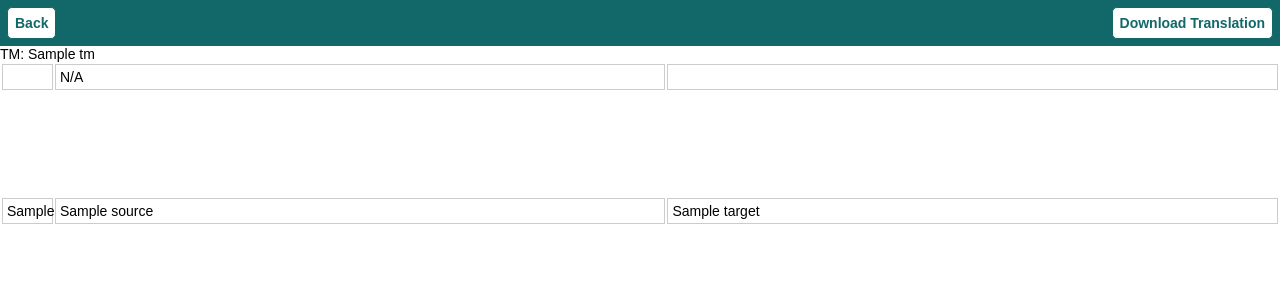
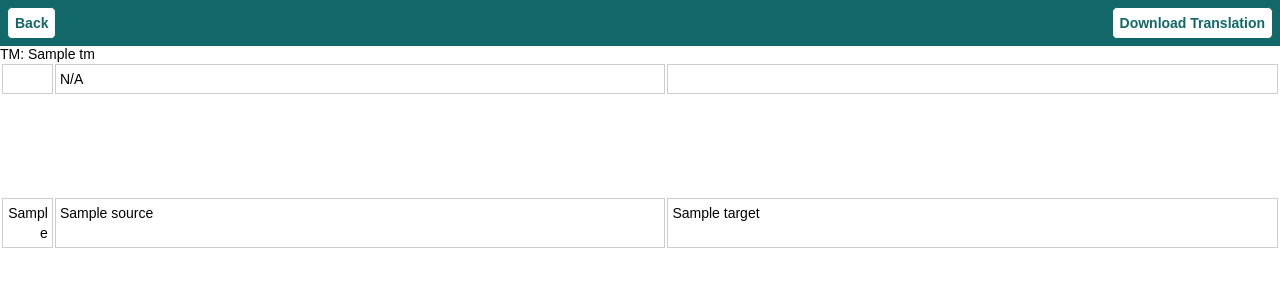
Before and after one commit to toramanPRO/toraman_webapp, a Django app: template cat/templates/bilingual_file.html in a window 1280 px wide. Shown: the top 300 px of the page. Run offline with Django 3.2, Linux system fonts and the light colour scheme; the template is opened without the code that fills it: most values are stand-ins (such as "Sample title", 1, 10 or a date in 2020).

Commit message:
css tweaks for bilingual_file.html

```diff
--- a/cat/static/cat/bilingual_file.css
+++ b/cat/static/cat/bilingual_file.css
@@ -52,6 +52,8 @@ div#tm-hits {
 td.details, td.source, td.target {
     border: 1px solid #ccc;
     height: auto;
+    line-height: 20px;
+    overflow-wrap: break-word;
     padding: 4px;
     vertical-align: top;
     width: 48%;
@@ -89,6 +91,6 @@ tag.end {
     padding: 0 8px 0 4px;
 }
 
-tag.image, tag.br, tag.tab {
+tag.standalone {
     border-radius: 4px;
 }
```
